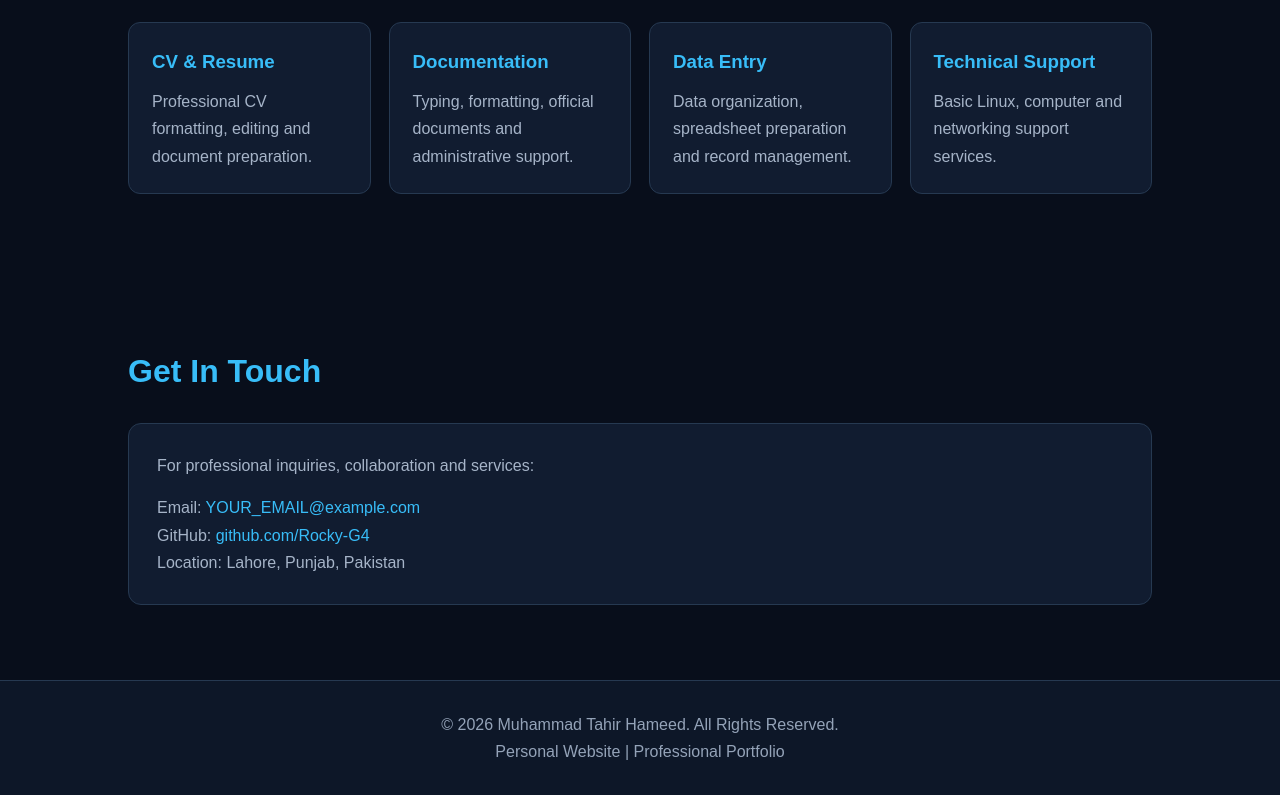
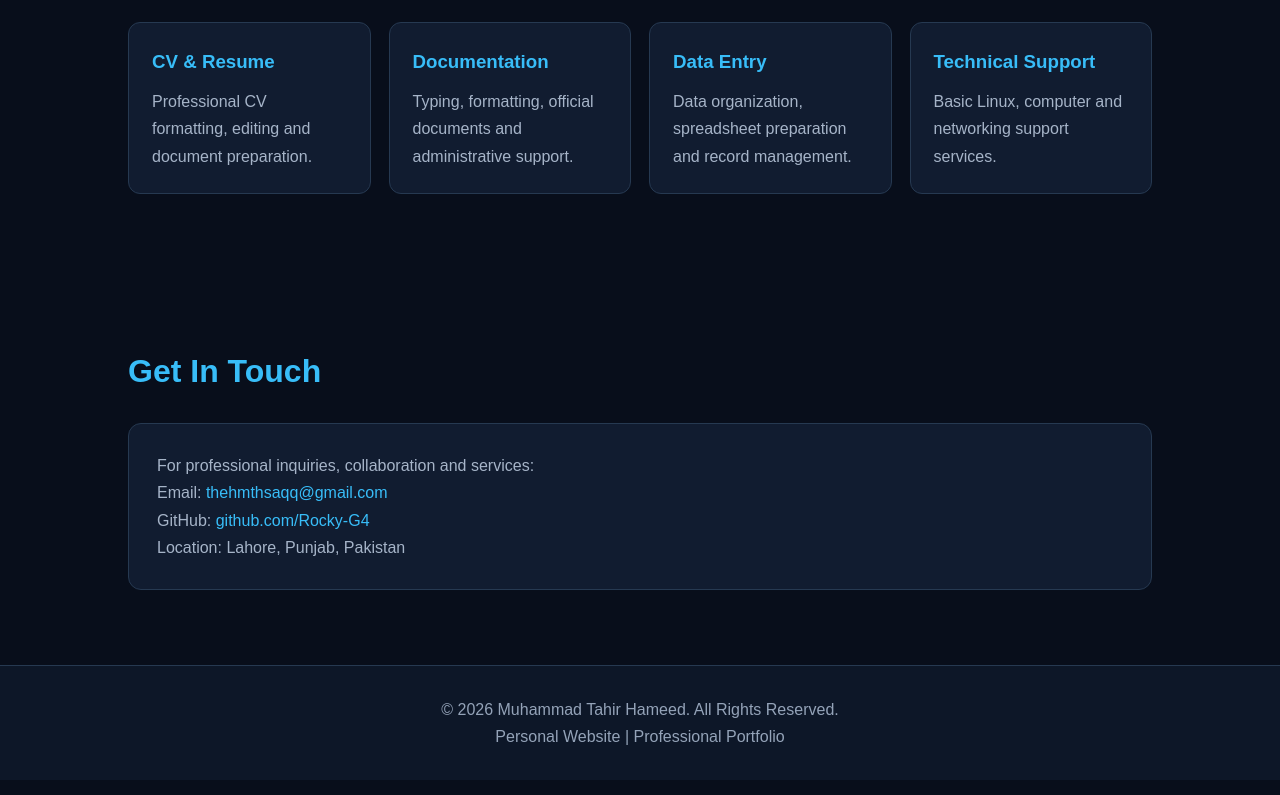
Before and after one commit to Muhammad-Tahir-Hameed/muhammad-tahir-hameed.github.io, a plain HTML site: page index.html in a window 1280 px wide. Shown: the part 2209-3004 px from the top of the page. Drawn offline with Linux system fonts and the light colour scheme.

Commit message:
portfolio Update index.html

```diff
--- a/index.html
+++ b/index.html
@@ -154,7 +154,7 @@ footer{text-align:center;padding:30px;background:#0d1728;color:#94a3b8;border-to
   <h2 class="heading">Get In Touch</h2>
   <div class="panel contact">
     <p>For professional inquiries, collaboration and services:</p>
-    <p style="margin-top:15px">Email: <a href="mailto:YOUR_EMAIL@example.com">YOUR_EMAIL@example.com</a></p>
+    <p>Email: <a href="mailto:thehmthsaqq@gmail.com">thehmthsaqq@gmail.com</a></p>
     <p>GitHub: <a href="https://github.com/Rocky-G4" target="_blank">github.com/Rocky-G4</a></p>
     <p>Location: Lahore, Punjab, Pakistan</p>
   </div>
```
